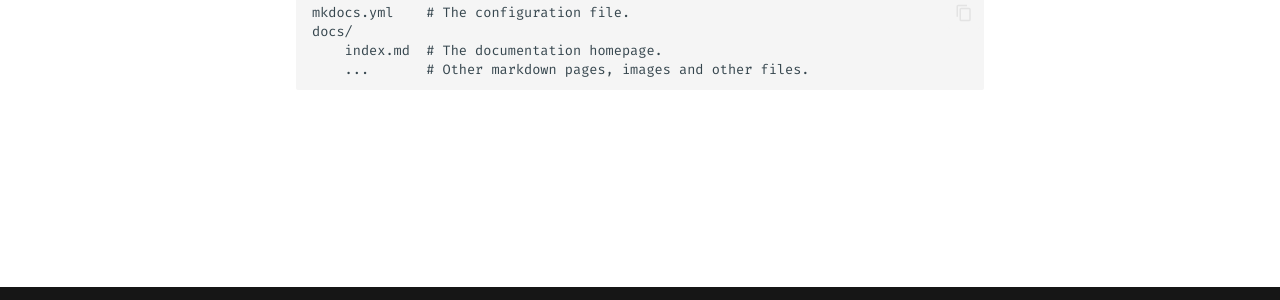
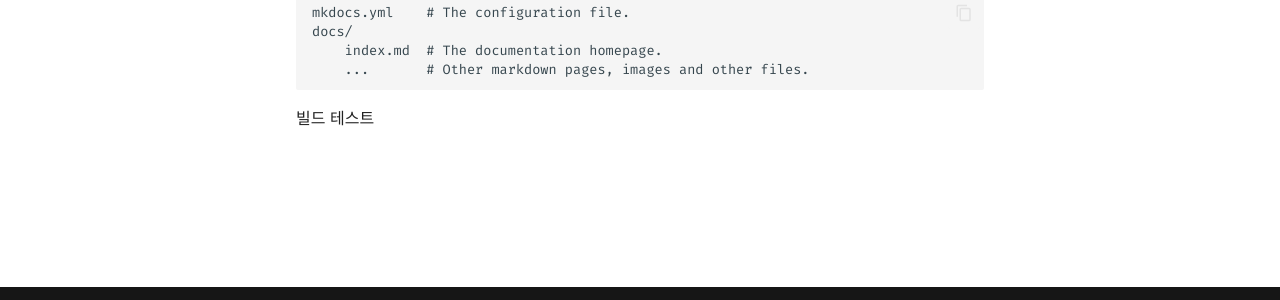
Before and after one commit to kmj8843/kmj8843.github.io, an MkDocs documentation site: the page built from docs/index.md, in a window 1280 px wide. Shown: the part 569-869 px from the top of the page. Built offline with MkDocs 1.6.1 and Material for MkDocs 9.7.7, drawn with Linux system fonts in a browser that asks for light colours; comment, search, counter and statistics services are not loaded.

Commit message:
test: 빌드 테스트

```diff
--- a/docs/index.md
+++ b/docs/index.md
@@ -15,3 +15,5 @@
     docs/
         index.md  # The documentation homepage.
         ...       # Other markdown pages, images and other files.
+
+빌드 테스트
```
